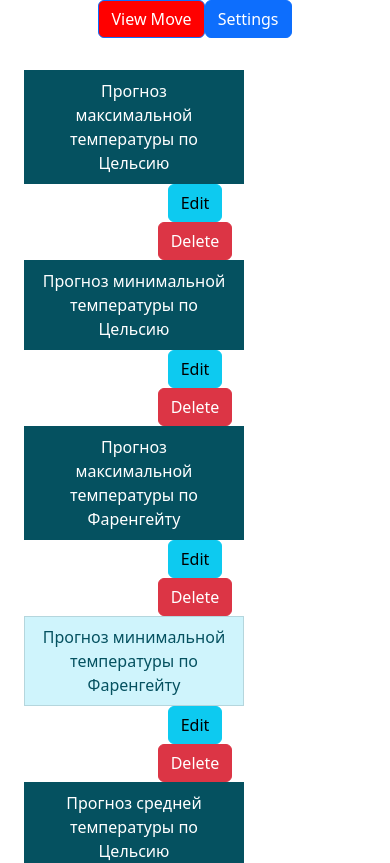
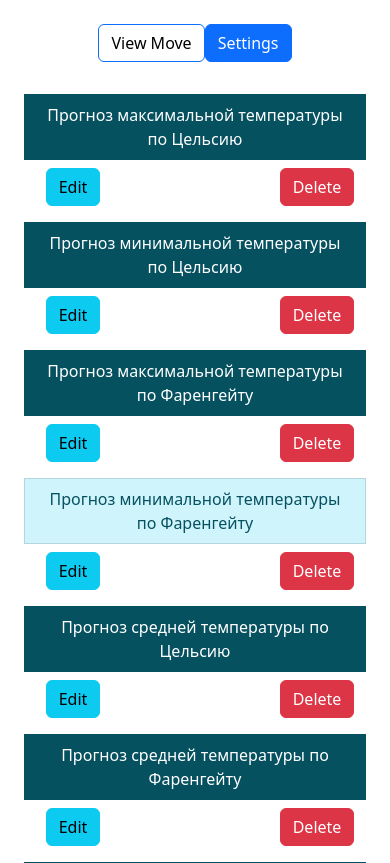
Before and after one commit to SpanDetectea/natlexNew, a React (Create React App) app: page /settings in a window 390 px wide. Shown: the top 863 px of the page. Built offline with nearby package versions, Linux system fonts and the light colour scheme; no server answers.

Commit message:
need refactoring

```diff
--- a/src/Content/SettingsPage/SettingsPage.jsx
+++ b/src/Content/SettingsPage/SettingsPage.jsx
@@ -2,37 +2,41 @@ import './SettingsPage.scss'
 import { useSelector, useDispatch } from 'react-redux';
 import { deleteChart, setNewChart, toggleListActive, editChartValue } from '../../store/actions';
 import { useState } from 'react';
-import FormLabel from '../../common/FormLabel/FormLabel';
-import { weatherApi } from './../../api/api';
-import { setDataContent } from './../../store/actions';
+import useWindowDimensions from '../../Hooks/windowDimensions/windowDimensions';
 
 function Settings() {
     const chartList = useSelector(state => state.content.chartList);
     const days = useSelector(state => state.content.data);
     const dispatch = useDispatch();
-    const [title, setTitle] = useState('New Chart')
+    const [title, setTitle] = useState('')
     const [color, setColor] = useState('#6c757d')
-    const [data, setData] = useState('0,1,2')
+    const [data, setData] = useState('')
+    const [type, setType] = useState('line')
     const [isActiveColor, setIsActiveColor] = useState(false);
     const [state, setstate] = useState(false)
+    const { height, width } = useWindowDimensions();
 
     const toggleActive = (index) => dispatch(toggleListActive(index))
     const setNC = () => {
-        state==='add' ? dispatch(setNewChart(title, color, data.split(','))) : dispatch(editChartValue(title, color, Array.isArray(data) ? data : data.split(','), state))
+        console.log('setNc')
+        console.log(state)
+        state === 'add' ? dispatch(setNewChart(title, color, data.split(','),type)) : dispatch(editChartValue(title, color, Array.isArray(data) ? data : data.split(','), state,type))
         setstate(false)
     }
     const toggleActiveColor = () => setIsActiveColor(!isActiveColor)
     const delChart = (id) => dispatch(deleteChart(id))
     const addChart = () => {
         setstate('add');
+        setTitle('')
+        setData('')
+        setColor('#6c757d')
     }
     const editChart = (index) => {
-        console.log(index)
-        !days.length ? weatherApi.getWeatherData().then(res => dispatch(setDataContent(res))) : console.log('error');
         setTitle(chartList[index].name);
         setColor(chartList[index].color);
+        setType(chartList[index].type)
         const nameProp = chartList[index].nameEn;
-        const dayData = days.map(item=>item[nameProp])
+        const dayData = days.map(item => item[nameProp])
         setData(dayData);
         setstate(`${index}`)
     }
@@ -40,23 +44,40 @@ function Settings() {
     return <div className="settings container-sm">
         <ul className="list-group">
             {chartList.map((item, index) => {
-                return <div className="container text-center" key={index}>
-                    <div className="row">
-                        <div className="col-8">
+                return <div className="container text-center my-2" key={index}>
+                    {width >= '770' && <div className="row">
+                        <div className="col">
                             <li key={index} onClick={() => toggleActive(index)} className={"list-group-item list-group-item-action list-group-item-info settings__list" + (item.isActive ? " active" : "")}>{item.name} </li>
                         </div>
-                        <div className="col-md-auto">
-                            <button type="button" className="btn btn-info" onClick={()=>editChart(index)}>Edit</button>
+                        <div className="col-md-auto ms-auto">
+                            <button type="button" className="btn btn-info" onClick={() => editChart(index)}>Edit</button>
                         </div>
-                        <div className="col-md-auto">
-                            <button type="button" className="btn btn-danger" onClick={()=>delChart(index)}>Delete</button>
+                        <div className="col-md-auto ms-auto">
+                            <button type="button" className="btn btn-danger" onClick={() => delChart(index)}>Delete</button>
                         </div>
                     </div>
+                    }
+                    {width < '770' && <>
+                        <div className="row">
+                            <div className="col">
+                                <li key={index} onClick={() => toggleActive(index)} className={"list-group-item list-group-item-action list-group-item-info settings__list" + (item.isActive ? " active" : "")}>{item.name} </li>
+                            </div>
+                        </div>
+                        <div className="row justify-content-between mt-2">
+                            <div className="col-4">
+                                <button type="button" className="btn btn-info" onClick={() => editChart(index)}>Edit</button>
+                            </div>
+                            <div className="col-4">
+                                <button type="button" className="btn btn-danger" onClick={() => delChart(index)}>Delete</button>
+                            </div>
+                        </div>
+                    </>
+                    }
                 </div>
             })
             }
-        </ul>
-        <button type="button" className="btn btn-primary" onClick={addChart} data-bs-toggle="modal" data-bs-target="#exampleModal">
+        </ul >
+        <button type="button" className="btn btn-primary mt-4" onClick={addChart} data-bs-toggle="modal" data-bs-target="#exampleModal">
             Add chart
         </button>
 
@@ -71,11 +92,11 @@ function Settings() {
 
                         <label className="form-label">Chart title</label>
                         <div className="input-group mb-3">
-                            <input type="text" className="form-control" aria-describedby="basic-addon3" value={title} onInput={(e) => setTitle(e.target.value)} />
+                            <input type="text" className="form-control" aria-describedby="basic-addon3" value={title} onInput={(e) => setTitle(e.target.value)} placeholder='my new chart' />
                         </div>
                         <label className="form-label">Data</label>
                         <div className="input-group mb-3">
-                            <input type="text" className="form-control" aria-describedby="basic-addon3" value={data} onInput={(e) => setData(e.target.value)} />
+                            <input type="text" className="form-control" aria-describedby="basic-addon3" value={data} onInput={(e) => setData(e.target.value)} placeholder='1,2,3,4' />
                         </div>
 
                         <div className="dropdown-center">
@@ -89,6 +110,12 @@ function Settings() {
                                 <li><a className="dropdown-item bg-warning" href="#" onClick={() => setColor('#ffc107')}>Yellow</a></li>
                             </ul>
                         </div>
+                        <div className="btn-group my-2" role="group" aria-label="Базовая группа переключателей радио">
+                            <input type="radio" className="btn-check" name="btnradio" id="btnradio1" autoComplete="off" checked={type === 'line' ? true : false} />
+                            <label className="btn btn-outline-primary" htmlFor="btnradio1" onClick={()=>setType('line')}>Line</label>
+                            <input type="radio" className="btn-check" name="btnradio" id="btnradio2" autoComplete="off" checked={type === 'column' ? true : false} />
+                            <label className="btn btn-outline-primary" htmlFor="btnradio2" onClick={()=>setType('column')}>Column</label>
+                        </div>
 
                     </div>
                     <div className="modal-footer">
@@ -98,7 +125,7 @@ function Settings() {
                 </div>
             </div>
         </div>
-    </div>
+    </div >
 }
 
 export default Settings;
--- a/src/Header/Header.jsx
+++ b/src/Header/Header.jsx
@@ -1,23 +1,24 @@
 
-import { useState } from 'react';
-import { NavLink } from 'react-router-dom';
+import {  useEffect } from 'react';
+import { NavLink, useLocation } from 'react-router-dom';
 import './Header.scss'
+import { weatherApi } from './../api/api';
+import { useDispatch, useSelector } from 'react-redux';
+import { setDataContent } from './../store/actions';
 
 
 function Header() {
-    const [state, setState] = useState('1')
-    return <div className="header btn-group">
-        {/* <input type="radio" class="btn-check" name="btnradio" id="btnradio1" autocomplete="off" checked />
-        <NavLink to='/view'><label class="btn btn-outline-primary lol" for="btnradio1">View Move</label></NavLink>
+    const location = useLocation();
+    const data = useSelector(state => state.content.data);
 
-        <input type="radio" class="btn-check" name="btnradio" id="btnradio2" autocomplete="off" />
-        <NavLink to='/settings'><label class="btn btn-outline-primary lol" for="btnradio2">Settings</label></NavLink> */}
-        <NavLink to='/view'><button type="button" class={"btn btn-primary"+(state==='1'?' lol': '')} onClick={()=>setState('1')}>View Move</button></NavLink>
-        <NavLink to='/settings'><button type="button" class={"btn btn-primary"+(state==='2'?' lol': '')} onClick={()=>setState('2')}>Settings</button></NavLink>
-        {/* <button type="button" class="btn btn-primary">Левая</button> */}
+    const dispatch=useDispatch();
+    useEffect(() => {
+        !data.length ? weatherApi.getWeatherData().then(res => dispatch(setDataContent(res))) : console.log();
+    }, [])
 
-        {/* <NavLink to='/view'>View Move</NavLink>
-        <NavLink to='/settings'>Settings</NavLink> */}
+    return <div className="header btn-group my-4">
+        <NavLink to='/view'><button type="button" className={"btn btn-primary header__button" + (location.pathname === '/view' ? ' activeBtn' : '')}>View Move</button></NavLink>
+        <NavLink to='/settings'><button type="button" className={"btn btn-primary header__button" + (location.pathname === '/settings' ? ' activeBtn' : '')}>Settings</button></NavLink>
     </div>
 }
 
--- a/src/Header/Header.scss
+++ b/src/Header/Header.scss
@@ -1,7 +1,10 @@
 .header {
-    height: 70px;
-    // background-color: lightcoral;
-    .lol {
-        background: red;
+    &__button {
+        background: none !important;
+        color: black !important;
+    }
+    .activeBtn {
+        background: #0d6efd !important;
+        color: white !important;
     }
 }
--- /dev/null
+++ b/src/Hooks/windowDimensions/windowDimensions.jsx
@@ -0,0 +1,24 @@
+import { useState, useEffect } from 'react';
+
+function getWindowDimensions() {
+  const { innerWidth: width, innerHeight: height } = window;
+  return {
+    width,
+    height
+  };
+}
+
+export default function useWindowDimensions() {
+  const [windowDimensions, setWindowDimensions] = useState(getWindowDimensions());
+
+  useEffect(() => {
+    function handleResize() {
+      setWindowDimensions(getWindowDimensions());
+    }
+
+    window.addEventListener('resize', handleResize);
+    return () => window.removeEventListener('resize', handleResize);
+  }, []);
+
+  return windowDimensions;
+}
--- a/src/store/contentReducer.js
+++ b/src/store/contentReducer.js
@@ -1,4 +1,4 @@
-import { SET_DATA__CONTENT, TOGGLE__LIST__ACTIVE, TOGGLE__VIEW__ACCORDION, SET__NEW__CHART,DELETE__CHART, EDIT__CHART, UPDATE__CHART } from './const'
+import { SET_DATA__CONTENT, TOGGLE__LIST__ACTIVE, TOGGLE__VIEW__ACCORDION, SET__NEW__CHART, DELETE__CHART, EDIT__CHART, UPDATE__CHART } from './const'
 let initialState = {
     data: [],
     chartList: [
@@ -7,56 +7,64 @@ let initialState = {
             isActive: true,
             isView: true,
             nameEn: 'maxtemp_c',
-            color: '#dc3545'
+            color: '#dc3545',
+            type: 'line'
         },
         {
             name: 'Прогноз минимальной температуры по Цельсию',
             isActive: true,
             isView: true,
             nameEn: 'mintemp_c',
-            color: '#0d6efd'
+            color: '#0d6efd',
+            type: 'column'
         },
         {
             name: 'Прогноз максимальной температуры по Фаренгейту',
             isActive: true,
             isView: true,
             nameEn: 'maxtemp_f',
-            color: '#ffc107'
+            color: '#ffc107',
+            type: 'line'
         },
         {
             name: 'Прогноз минимальной температуры по Фаренгейту',
             isActive: false,
             isView: true,
             nameEn: 'mintemp_f',
-            color: '#dc3545'
+            color: '#dc3545',
+            type: 'line'
         },
         {
             name: 'Прогноз средней температуры по Цельсию',
             isActive: true,
             isView: true,
             nameEn: 'avgtemp_c',
-            color: '#dc3545'
+            color: '#dc3545',
+            type: 'line'
         },
         {
             name: 'Прогноз средней температуры по Фаренгейту',
             isActive: true,
             isView: true,
             nameEn: 'avgtemp_f',
-            color: '#dc3545'
+            color: '#dc3545',
+            type: 'line'
         },
         {
             name: 'Прогноз максимальной скорости ветра миль/час',
             isActive: true,
             isView: true,
             nameEn: 'maxwind_mph',
-            color: '#dc3545'
+            color: '#dc3545',
+            type: 'line'
         },
         {
             name: 'Прогноз максимальной скорости ветра километров/час',
             isActive: true,
             isView: true,
             nameEn: 'maxwind_kph',
-            color: '#dc3545'
+            color: '#dc3545',
+            type: 'line'
         },
     ],
     countries: [
@@ -77,7 +85,8 @@ let initialState = {
             nameRu: 'Воронеж'
         },
     ],
-    id: 1
+    id: 1,
+    newData: []
 }
 
 const contentReducer = (state = initialState, action) => {
@@ -111,6 +120,7 @@ const contentReducer = (state = initialState, action) => {
             }
         case SET__NEW__CHART:
             let newProp = `newProp${state.id}`;
+            console.log('dsadasd')
             return {
                 ...state,
                 chartList: [...state.chartList, {
@@ -118,7 +128,8 @@ const contentReducer = (state = initialState, action) => {
                     isActive: true,
                     isView: true,
                     nameEn: newProp,
-                    color: action.color
+                    color: action.color,
+                    type: action.t
                 }],
                 id: state.id + 1,
                 data: state.data.map((item, index) => {
@@ -126,35 +137,58 @@ const contentReducer = (state = initialState, action) => {
                         item[newProp] = +action.data[index];
                     }
                     return item;
-                })
+                }),
+                newData: [...state.newData, {
+                    nameEn: newProp,
+                    data: [...state.data.map(item => item[newProp])]
+                }]
+                // newData: [...state.newData.push({
+                //     nameEn: newProp,
+                //     data: [...state.data.map(item=>item[newProp])]
+                // })]
             }
         case DELETE__CHART:
             return {
                 ...state,
-                chartList: [...state.chartList.slice(0, action.id), ...state.chartList.slice(action.id+1,state.chartList.length)]
+                chartList: [...state.chartList.slice(0, action.id), ...state.chartList.slice(action.id + 1, state.chartList.length)]
             }
         case EDIT__CHART:
             return {
                 ...state,
-                chartList: state.chartList.map((item, i)=>{
-                    if (i===+action.id) {
-                        item.color=action.color;
-                        item.name=action.name;
+                chartList: state.chartList.map((item, i) => {
+                    if (i === +action.id) {
+                        item.color = action.color;
+                        item.name = action.name;
+                        item.type = action.t;
                     }
                     return item;
                 }),
                 data: state.data.map((item, i) => {
-                  item[state.chartList[action.id].nameEn]=+action.data[i]
-                  return item;
+                    item[state.chartList[action.id].nameEn] = +action.data[i]
+                    return item;
                 })
             }
         case UPDATE__CHART:
+            let days = action.data.forecast.forecastday.map(item => item.day);
+            // console.log(days)
+            // console.log(days.map(item=>item))
             return {
                 ...state,
-                data: state.data.map((item, i) => {
-                  item[state.chartList[action.id].nameEn]=+action.data[i]
-                  return item;
+                data: days.map((item, index) => {
+                    // console.log(item)
+                    if (state.newData.length) {
+                        // console.log(state.newData)
+                        state.newData.map(i => {
+                            return item[i.nameEn] = i.data[index]
+                        })
+                    }
+                    console.log(item)
+                    return item
                 })
+                // data: state.data.map((item, index)=>{
+                //     console.log(action.data.forecast.forecastday[index].day);
+                //     return Object.assign(item, action.data.forecast.forecastday[index].day)
+                // })
             }
         default:
             return state;
```
Also changed, not shown: src/Content/ViewPage/ViewPage.jsx (+16 -8 lines), src/store/actions.js (+6 -6 lines).
